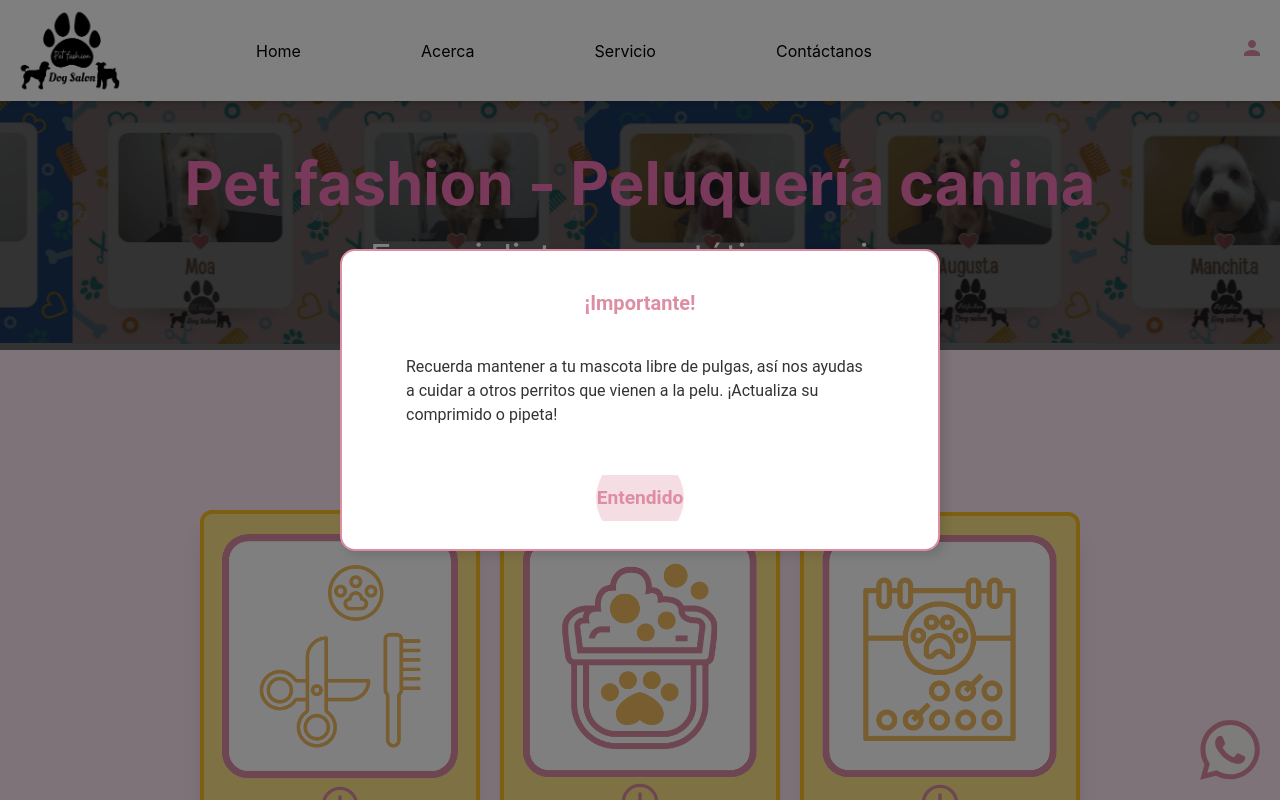
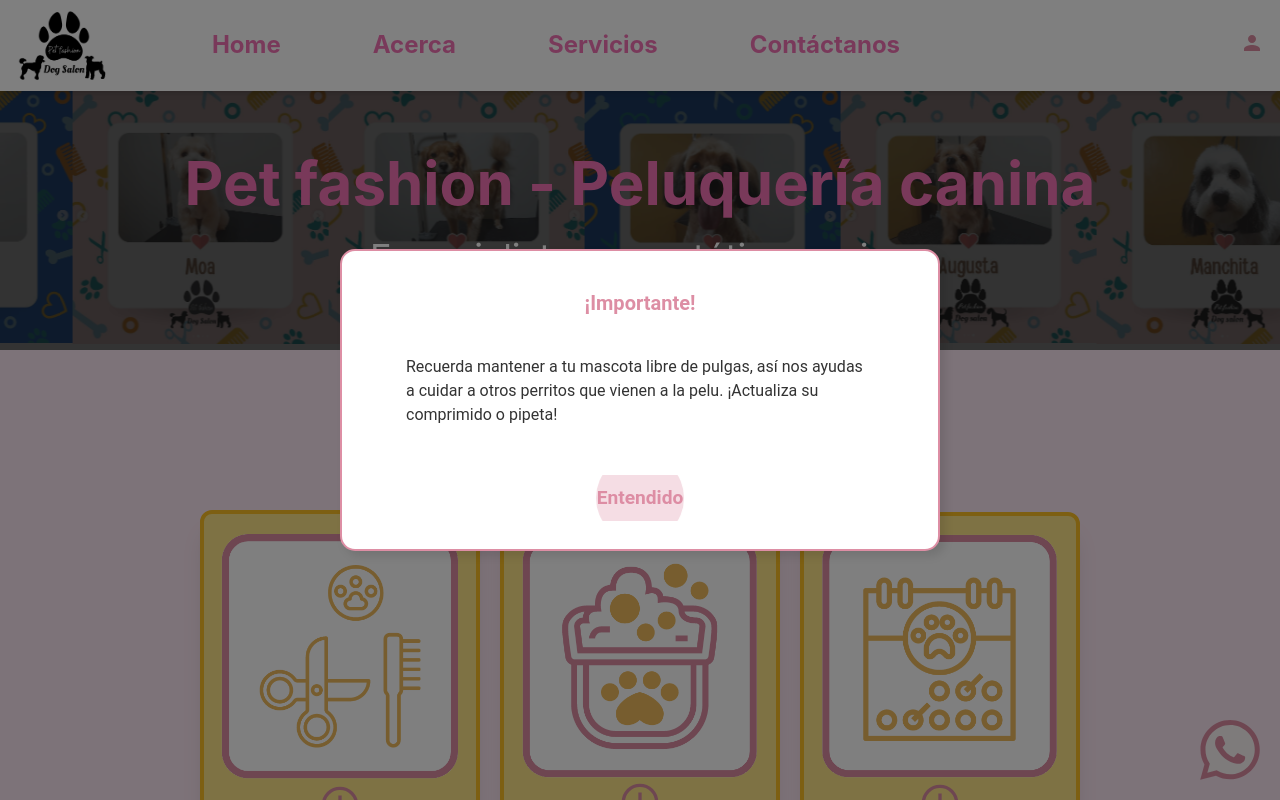
Before and after one commit to bohaz/petfashion, a React (Create React App) app: page /servicios in a window 1280 px wide. Shown: the top 800 px of the page. Built offline with nearby package versions, Linux system fonts and the light colour scheme.

Commit message:
Add link styles

```diff
--- a/src/components/BarraDeNavegacion2.jsx
+++ b/src/components/BarraDeNavegacion2.jsx
@@ -21,18 +21,18 @@ function BarraDeNavegacion2() {
       <nav>
         <ul className="flex items-center justify-between">
           <li>
-            <img className="w-24 lg:w-32" src={Logo} alt="Logo" />
+            <img className="w-24 lg:w-28" src={Logo} alt="Logo" />
           </li>
-          <li className="hidden md:block">
+          <li className="hidden md:block text-pink-400 font-bold text-2xl">
             <Link to="/">Home</Link>
           </li>
-          <li className="hidden md:block">
+          <li className="hidden md:block text-pink-400 font-bold text-2xl">
             <Link to="/about">Acerca</Link>
           </li>
-          <li className="hidden md:block">
-            <Link to="/servicio">Servicio</Link>
+          <li className="hidden md:block text-pink-400 font-bold text-2xl">
+            <Link to="/servicios">Servicios</Link>
           </li>
-          <li className="hidden md:block">
+          <li className="hidden md:block text-pink-400 font-bold text-2xl">
             <Link to="/contact">Contáctanos</Link>
           </li>
           <li className="ml-60">
```
